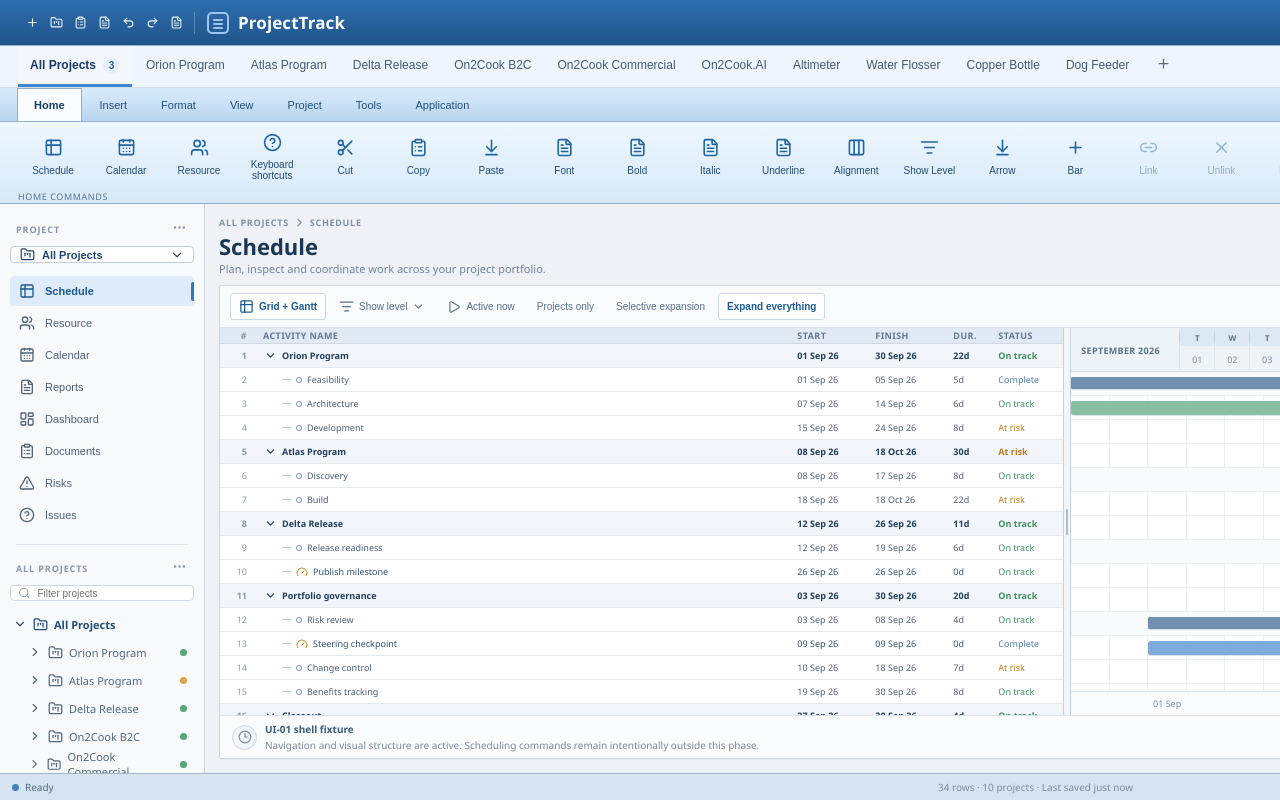
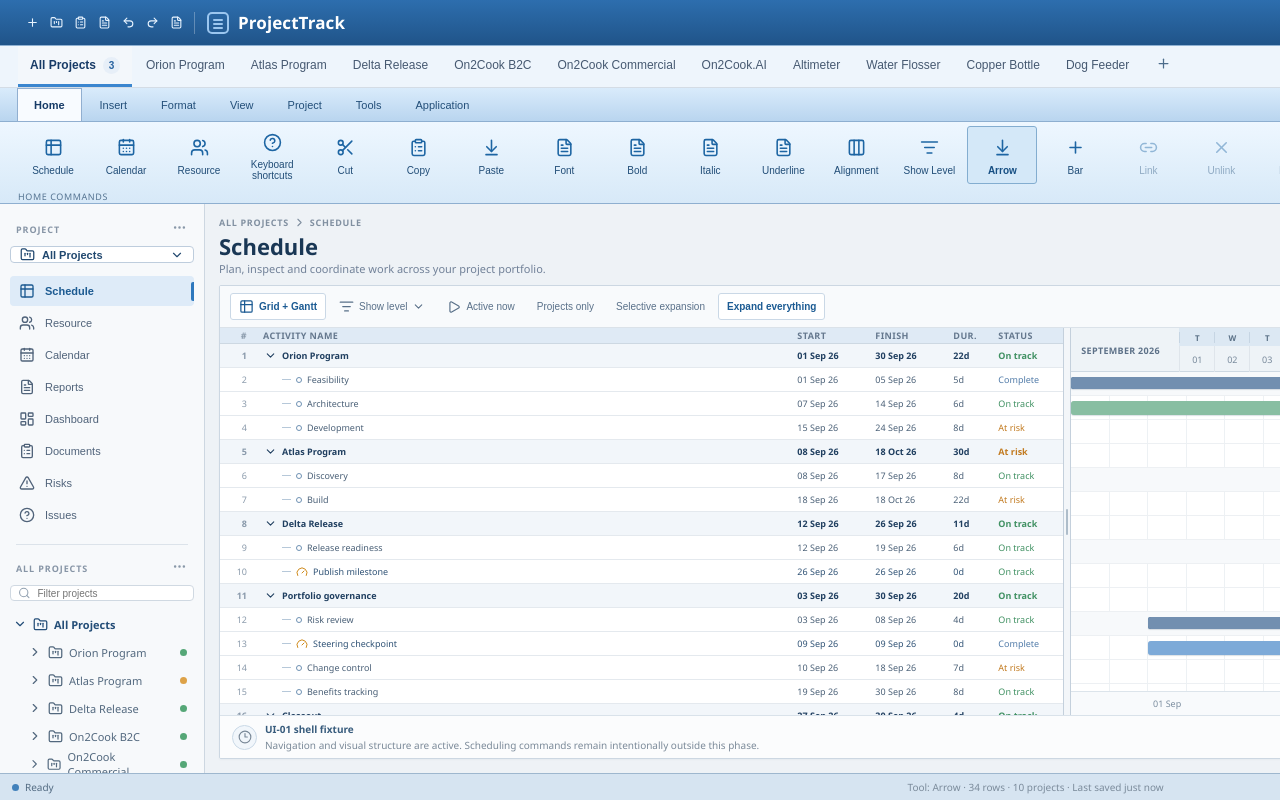
Before and after one commit to sandysudhir/ProjectTrack, a React (Vite) app in the folder apps/desktop/: page / in a window 1280 px wide. Built offline with nearby package versions, Linux system fonts and the light colour scheme.

Commit message:
feat(ui): expose persistent tool lock state

```diff
--- a/apps/desktop/src/main.jsx
+++ b/apps/desktop/src/main.jsx
@@ -79,6 +79,7 @@ const ribbonGroups = {
 };
 const initialParams = new URLSearchParams(window.location.search);
 const futureCommands = new Set(['Revise','Link','Unlink','Percent','Save Baseline','Clear Baseline','Reset Revised','Reset Actual','Column Map','Get Updates','Shift Items','Shift Schedule','Spelling','Cost Report','Resource Cost Report','Critical Path','Critical Paths','Work Usage','Assignments','WBS','Consolidation','Summary Graph','Gridlines','Header & Footer','Format Selected']);
+const toolNames = new Set(['Arrow','Bar','Link','Revise','Percent','Text Box']);
 const dialogFields = {
   'Project info': ['Project Calendar', 'Project Start Date', 'Project Start Time', 'Calculated Project Finish Date', 'Calculated Project Finish Time'],
   'Project information': ['Project Calendar', 'Project Start Date', 'Project Start Time', 'Calculated Project Finish Date', 'Calculated Project Finish Time'],
@@ -112,6 +113,8 @@ function App() {
   const [leftWidth, setLeftWidth] = useState(42);
   const [mode, setMode] = useState('populated');
   const [dialog, setDialog] = useState(() => { const requested = initialParams.get('dialog'); if (!requested) return null; const key = Object.keys(dialogFields).find((name) => name.toLowerCase() === requested.toLowerCase()) || requested; return { title: requested, fields: dialogFields[key] || ['Presentation fixture value', 'Open behaviour remains tracked in docs/10_OPEN_QUESTIONS.md'] }; });
+  const [activeTool, setActiveTool] = useState('Arrow');
+  const [lockedTool, setLockedTool] = useState(null);
 
   const filteredRows = useMemo(() => rows.filter((row) => !query || row.name.toLowerCase().includes(query.toLowerCase())), [query]);
   const visibleRows = outlineMode === 'compact' ? filteredRows.filter((row) => row.level === 0 || row.type === 'milestone') : outlineMode === 'selective' ? filteredRows.filter((row) => row.level <= 1 || row.type === 'milestone') : filteredRows;
@@ -119,6 +122,7 @@ function App() {
   const showResource = activeNav === 'Resource';
 
   const action = (label) => { setNotice(`${label} · shell command ready`); const key = Object.keys(dialogFields).find((name) => label.toLowerCase().includes(name.toLowerCase())); if (key) setDialog({ title: label, fields: dialogFields[key] }); };
+  const chooseTool = (label) => { if (toolNames.has(label)) { setActiveTool(label); setNotice(`${label} tool selected`); } else if (label === 'Lock Tool') { setLockedTool((current) => { const next = current ? null : activeTool; setNotice(next ? `${next} tool locked for repeated use` : 'Tool lock released'); return next; }); } else action(label); };
   const toggleExpanded = () => { const next = !expanded; setExpanded(next); setOutlineMode(next ? 'expanded' : 'compact'); setNotice(next ? 'Hierarchy expanded' : 'Hierarchy compacted'); };
 
   return <div className="app-shell">
@@ -133,7 +137,7 @@ function App() {
     </nav>
 
     <div className="ribbon-tabs">{Object.keys(ribbonGroups).map((name) => <button key={name} className={ribbon === name ? 'active' : ''} onClick={() => setRibbon(name)}>{name}</button>)}<div className="ribbon-spacer" /><button className="mode-button" onClick={() => setMode(mode === 'populated' ? 'loading' : 'populated')}><span className={`state-dot ${mode}`} /> {mode === 'loading' ? 'Loading preview' : 'Workspace ready'}</button></div>
-    <section className="ribbon" aria-label={`${ribbon} commands`}><div className="ribbon-inner">{ribbonGroups[ribbon].map(([label, Icon]) => { const disabled = futureCommands.has(label); return <button key={label} className={`ribbon-command ${disabled ? 'future-command' : ''}`} disabled={disabled} title={disabled ? 'Available after UI-03 / G-ENG-02' : label} onClick={() => action(label)}><span className="command-icon"><Icon size={19} /></span><span>{label}</span></button>; })}<div className="ribbon-divider" /><button className="ribbon-command" onClick={toggleExpanded}><span className="command-icon"><ChevronRight size={19} className={expanded ? 'rotate-90' : ''} /></span><span>{expanded ? 'Collapse' : 'Expand'}</span></button><button className="ribbon-command" onClick={() => action('Autofit')}><span className="command-icon"><SlidersHorizontal size={19} /></span><span>Autofit</span></button></div><div className="ribbon-caption">{ribbon} commands</div></section>
+    <section className="ribbon" aria-label={`${ribbon} commands`}><div className="ribbon-inner">{ribbonGroups[ribbon].map(([label, Icon]) => { const disabled = futureCommands.has(label); const isTool = toolNames.has(label); const isLock = label === 'Lock Tool'; return <button key={label} className={`ribbon-command ${disabled ? 'future-command' : ''} ${isTool && activeTool === label ? 'tool-active' : ''} ${isLock && lockedTool ? 'tool-locked' : ''}`} disabled={disabled} title={disabled ? 'Available after UI-03 / G-ENG-02' : isLock && lockedTool ? `${lockedTool} locked for repeated use` : label} onClick={() => chooseTool(label)}><span className="command-icon"><Icon size={19} /></span><span>{isLock && lockedTool ? `Unlock ${lockedTool}` : label}</span></button>; })}<div className="ribbon-divider" /><button className="ribbon-command" onClick={toggleExpanded}><span className="command-icon"><ChevronRight size={19} className={expanded ? 'rotate-90' : ''} /></span><span>{expanded ? 'Collapse' : 'Expand'}</span></button><button className="ribbon-command" onClick={() => action('Autofit')}><span className="command-icon"><SlidersHorizontal size={19} /></span><span>Autofit</span></button></div><div className="ribbon-caption">{ribbon} commands</div></section>
 
     <div className="work-area">
       <aside className="sidebar">
@@ -155,7 +159,7 @@ function App() {
       </main>
     </div>
     {dialog && <ShellDialog title={dialog.title} fields={dialog.fields} onClose={() => setDialog(null)} />}
-    <footer className="statusbar"><div><span className="status-led" />{notice}</div><div className="status-center">{filteredRows.length} rows · {projects.length - 1} projects · Last saved just now</div><div className="status-right"><span>Zoom {zoom}%</span><button onClick={() => setZoom(Math.max(60, zoom - 10))}>−</button><button onClick={() => setZoom(Math.min(160, zoom + 10))}>＋</button><span className="connection"><span className="status-led green" />Local workspace</span></div></footer>
+    <footer className="statusbar"><div><span className="status-led" />{notice}</div><div className="status-center">Tool: {activeTool}{lockedTool ? ` · ${lockedTool} locked` : ''} · {filteredRows.length} rows · {projects.length - 1} projects · Last saved just now</div><div className="status-right"><span>Zoom {zoom}%</span><button onClick={() => setZoom(Math.max(60, zoom - 10))}>−</button><button onClick={() => setZoom(Math.min(160, zoom + 10))}>＋</button><span className="connection"><span className="status-led green" />Local workspace</span></div></footer>
   </div>;
 }
 
```
Also changed, not shown: apps/desktop/src/styles.css.
